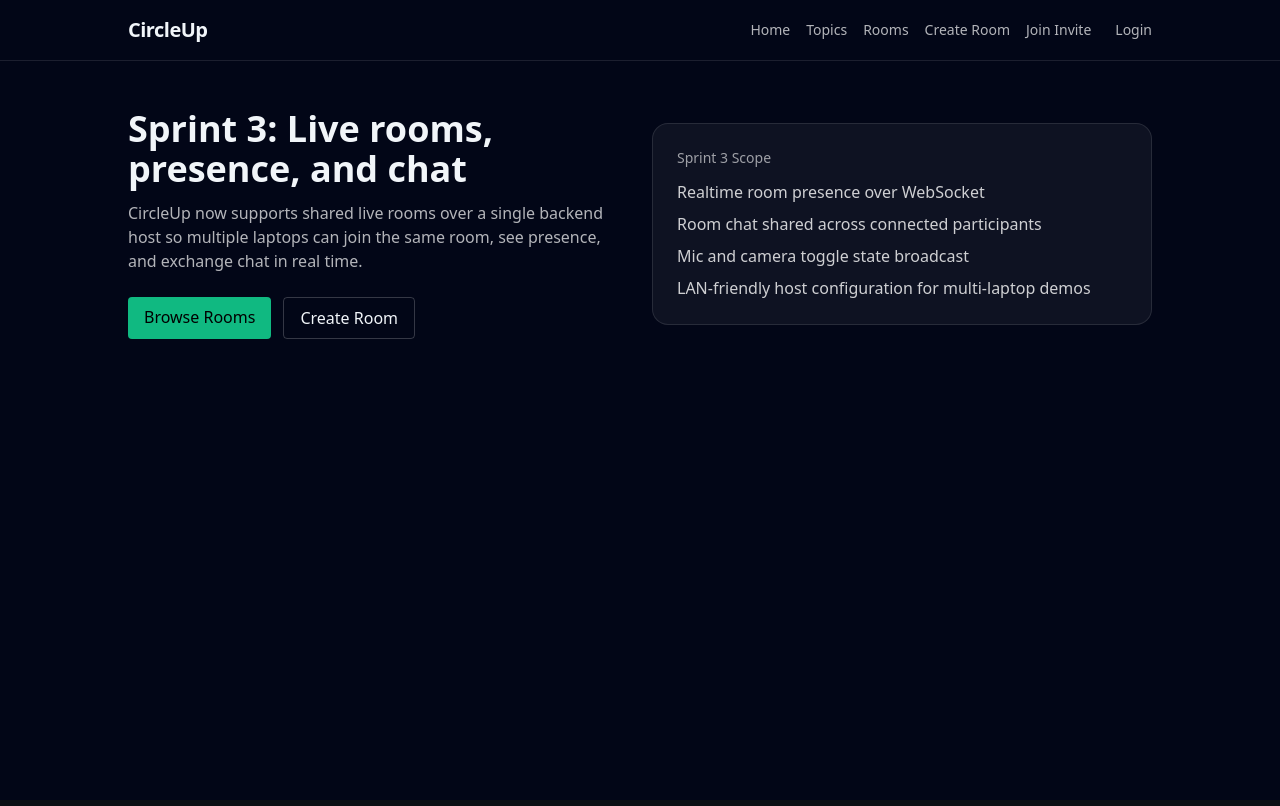
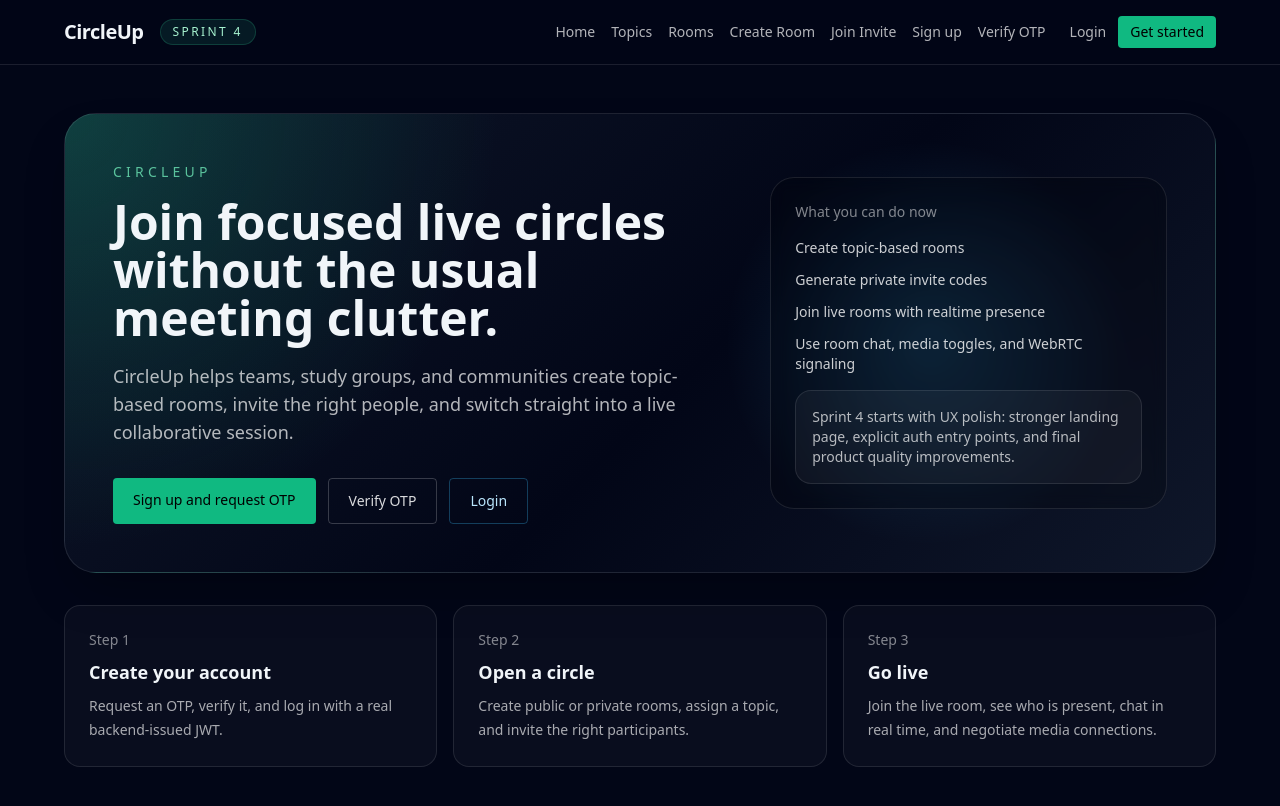
Before and after one commit to AthulElbert/circleup, a React (Vite) app in the folder frontend/: page / in a window 1280 px wide. Shown: the top 806 px of the page. Built offline with nearby package versions, Linux system fonts and the light colour scheme; no server answers.

Commit message:
feat(frontend): update layout and home page

```diff
--- a/frontend/src/components/Layout.jsx
+++ b/frontend/src/components/Layout.jsx
@@ -13,36 +13,48 @@ export default function Layout({ children }) {
 
   return (
     <div className="min-h-screen bg-slate-950 text-slate-100">
-      <header className="px-6 py-4 border-b border-white/10">
-        <div className="max-w-5xl mx-auto flex items-center justify-between gap-6">
-          <h1 className="text-xl font-semibold tracking-tight">CircleUp</h1>
-          <div className="flex items-center gap-6">
-            <nav className="flex items-center gap-4 text-sm text-white/70">
+      <header className="sticky top-0 z-20 border-b border-white/10 bg-slate-950/85 px-6 py-4 backdrop-blur">
+        <div className="mx-auto flex max-w-6xl flex-wrap items-center justify-between gap-6">
+          <div className="flex items-center gap-4">
+            <a className="text-xl font-semibold tracking-tight" href="/">CircleUp</a>
+            <span className="hidden rounded-full border border-emerald-400/20 bg-emerald-400/10 px-3 py-1 text-xs uppercase tracking-[0.2em] text-emerald-200 md:inline-block">
+              Sprint 4
+            </span>
+          </div>
+
+          <div className="flex flex-wrap items-center gap-6">
+            <nav className="flex flex-wrap items-center gap-4 text-sm text-white/70">
               <a className="hover:text-white" href="/">Home</a>
               <a className="hover:text-white" href="/topics">Topics</a>
               <a className="hover:text-white" href="/rooms">Rooms</a>
               <a className="hover:text-white" href="/rooms/create">Create Room</a>
               <a className="hover:text-white" href="/rooms/join">Join Invite</a>
+              {!isAuthed ? <a className="hover:text-white" href="/signup">Sign up</a> : null}
+              {!isAuthed ? <a className="hover:text-white" href="/verify">Verify OTP</a> : null}
             </nav>
+
             {isAuthed ? (
               <div className="flex items-center gap-3 text-sm">
                 <span className="text-emerald-300">{user?.email || "Signed in"}</span>
                 <button
                   type="button"
                   onClick={handleLogout}
-                  className="px-3 py-1.5 rounded border border-white/15 text-white/80 hover:text-white"
+                  className="rounded border border-white/15 px-3 py-1.5 text-white/80 hover:text-white"
                 >
                   Logout
                 </button>
               </div>
             ) : (
-              <a className="text-sm text-white/70 hover:text-white" href="/login">Login</a>
+              <div className="flex items-center gap-3 text-sm">
+                <a className="text-white/70 hover:text-white" href="/login">Login</a>
+                <a className="rounded bg-emerald-500 px-3 py-1.5 font-medium text-black" href="/signup">Get started</a>
+              </div>
             )}
           </div>
         </div>
       </header>
       <main className="px-6 py-12">
-        <div className="max-w-5xl mx-auto">{children}</div>
+        <div className="mx-auto max-w-6xl">{children}</div>
       </main>
     </div>
   );
--- a/frontend/src/pages/Home.jsx
+++ b/frontend/src/pages/Home.jsx
@@ -1,27 +1,71 @@
 export default function Home() {
   return (
-    <section className="grid gap-6 items-center md:grid-cols-2">
-      <div>
-        <h2 className="text-3xl font-semibold leading-tight md:text-4xl">
-          Sprint 3: Live rooms, presence, and chat
-        </h2>
-        <p className="mt-3 text-white/70">
-          CircleUp now supports shared live rooms over a single backend host so multiple
-          laptops can join the same room, see presence, and exchange chat in real time.
-        </p>
-        <div className="mt-6 flex flex-wrap gap-3">
-          <a className="rounded bg-emerald-500 px-4 py-2 text-black" href="/rooms">Browse Rooms</a>
-          <a className="rounded border border-white/20 px-4 py-2" href="/rooms/create">Create Room</a>
+    <section className="grid gap-8">
+      <div className="relative overflow-hidden rounded-[2rem] border border-white/10 bg-[radial-gradient(circle_at_top_left,_rgba(16,185,129,0.25),_transparent_35%),linear-gradient(135deg,_rgba(15,23,42,1)_0%,_rgba(2,6,23,1)_55%,_rgba(15,23,42,1)_100%)] p-8 shadow-2xl shadow-black/30 md:p-12">
+        <div className="absolute inset-y-0 right-0 hidden w-1/2 bg-[radial-gradient(circle_at_center,_rgba(56,189,248,0.18),_transparent_55%)] lg:block" />
+        <div className="relative grid gap-10 lg:grid-cols-[1.4fr_0.9fr] lg:items-center">
+          <div className="max-w-2xl">
+            <p className="text-sm uppercase tracking-[0.3em] text-emerald-300/80">CircleUp</p>
+            <h2 className="mt-4 text-4xl font-semibold leading-tight md:text-5xl">
+              Join focused live circles without the usual meeting clutter.
+            </h2>
+            <p className="mt-5 max-w-xl text-base leading-7 text-white/70 md:text-lg">
+              CircleUp helps teams, study groups, and communities create topic-based rooms,
+              invite the right people, and switch straight into a live collaborative session.
+            </p>
+            <div className="mt-8 flex flex-wrap gap-3">
+              <a className="rounded bg-emerald-500 px-5 py-3 text-sm font-medium text-black" href="/signup">
+                Sign up and request OTP
+              </a>
+              <a className="rounded border border-white/20 px-5 py-3 text-sm font-medium text-white/85" href="/verify">
+                Verify OTP
+              </a>
+              <a className="rounded border border-sky-400/30 px-5 py-3 text-sm font-medium text-sky-200" href="/login">
+                Login
+              </a>
+            </div>
+          </div>
+
+          <div className="grid gap-4 rounded-3xl border border-white/10 bg-black/20 p-6 backdrop-blur">
+            <div>
+              <p className="text-sm text-white/50">What you can do now</p>
+              <ul className="mt-4 grid gap-3 text-sm text-white/80">
+                <li>Create topic-based rooms</li>
+                <li>Generate private invite codes</li>
+                <li>Join live rooms with realtime presence</li>
+                <li>Use room chat, media toggles, and WebRTC signaling</li>
+              </ul>
+            </div>
+            <div className="rounded-2xl border border-white/10 bg-white/[0.04] p-4 text-sm text-white/70">
+              Sprint 4 starts with UX polish: stronger landing page, explicit auth entry points,
+              and final product quality improvements.
+            </div>
+          </div>
         </div>
       </div>
-      <div className="rounded-2xl border border-white/10 bg-white/5 p-6">
-        <div className="text-sm text-white/60">Sprint 3 Scope</div>
-        <ul className="mt-3 grid gap-2 text-white/80">
-          <li>Realtime room presence over WebSocket</li>
-          <li>Room chat shared across connected participants</li>
-          <li>Mic and camera toggle state broadcast</li>
-          <li>LAN-friendly host configuration for multi-laptop demos</li>
-        </ul>
+
+      <div className="grid gap-4 md:grid-cols-3">
+        <div className="rounded-2xl border border-white/10 bg-white/[0.03] p-6">
+          <p className="text-sm text-white/50">Step 1</p>
+          <h3 className="mt-2 text-lg font-semibold">Create your account</h3>
+          <p className="mt-2 text-sm leading-6 text-white/65">
+            Request an OTP, verify it, and log in with a real backend-issued JWT.
+          </p>
+        </div>
+        <div className="rounded-2xl border border-white/10 bg-white/[0.03] p-6">
+          <p className="text-sm text-white/50">Step 2</p>
+          <h3 className="mt-2 text-lg font-semibold">Open a circle</h3>
+          <p className="mt-2 text-sm leading-6 text-white/65">
+            Create public or private rooms, assign a topic, and invite the right participants.
+          </p>
+        </div>
+        <div className="rounded-2xl border border-white/10 bg-white/[0.03] p-6">
+          <p className="text-sm text-white/50">Step 3</p>
+          <h3 className="mt-2 text-lg font-semibold">Go live</h3>
+          <p className="mt-2 text-sm leading-6 text-white/65">
+            Join the live room, see who is present, chat in real time, and negotiate media connections.
+          </p>
+        </div>
       </div>
     </section>
   );
```
